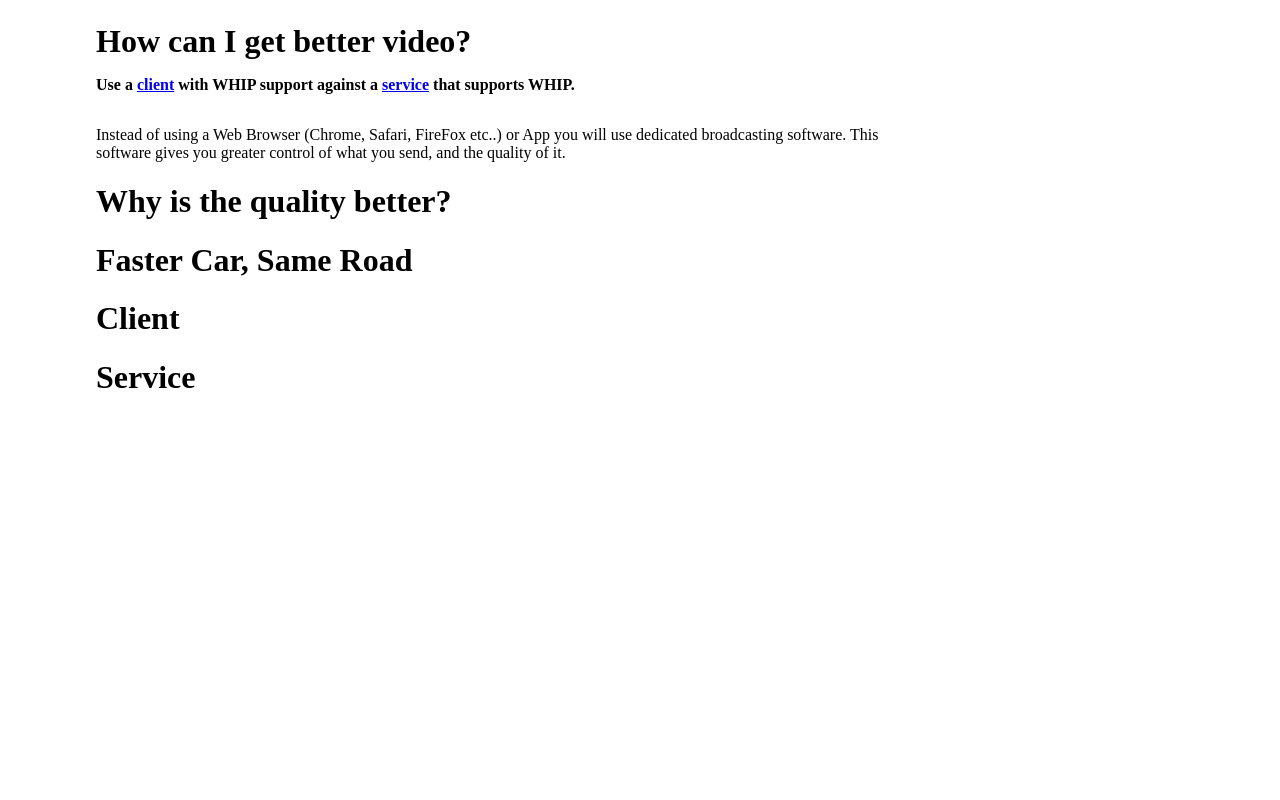
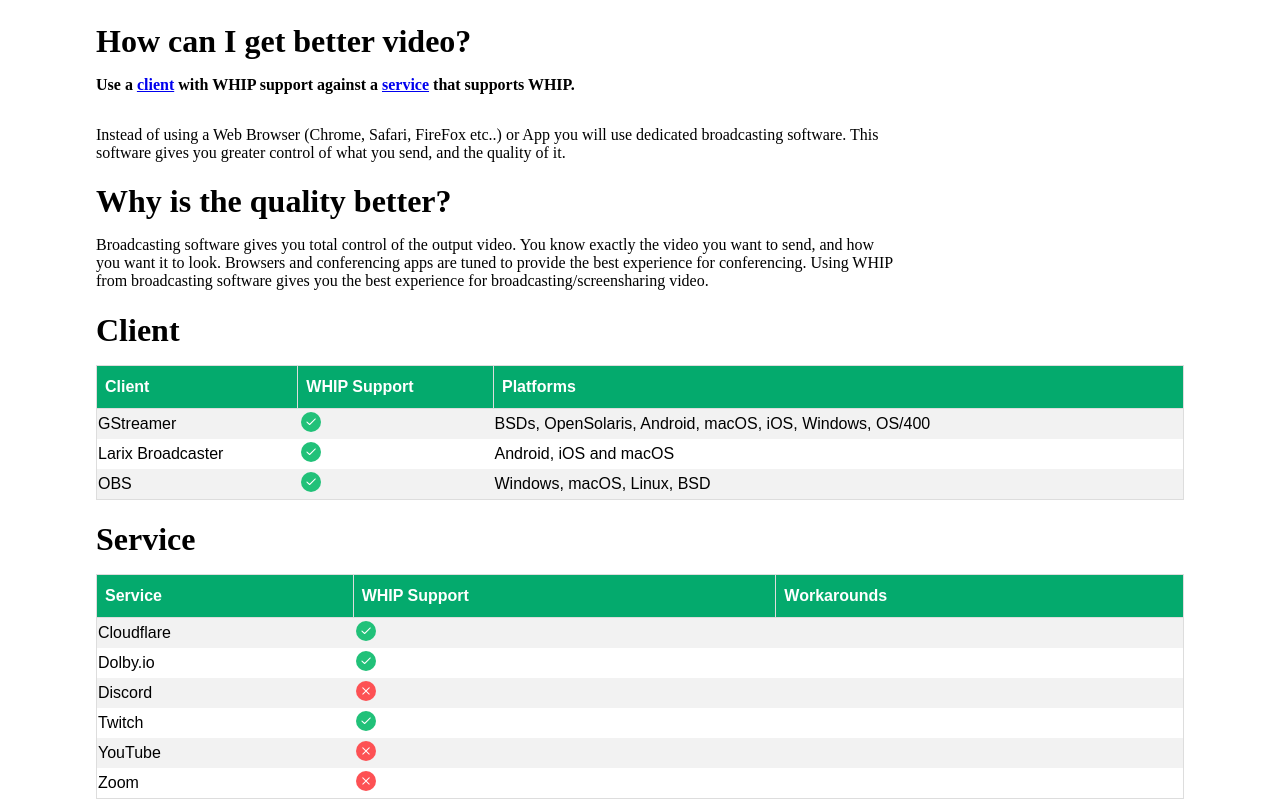
Before and after one commit to beautiful-screenshares/beautiful-screenshares, a plain HTML site: page index.html in a window 1280 px wide. Shown: the part 2000-2800 px from the top of the page. Before the commit the page ends 2416 px from the top, so only its background shows below. Drawn offline with Linux system fonts and the light colour scheme.

Commit message:
Start tables

```diff
--- a/index.html
+++ b/index.html
@@ -33,7 +33,39 @@
         p {
           width: 50em;
         }
+
+        table {
+          font-family: Arial, Helvetica, sans-serif;
+          border-collapse: collapse;
+          width: 100%;
+        }
+
+        table, table th {
+          border: 1px solid #ddd;
+          padding: 8px;
+        }
+
+        table tr:nth-child(even){background-color: #f2f2f2;}
+
+        table tr:hover {background-color: #ddd;}
+
+        table th {
+          padding-top: 12px;
+          padding-bottom: 12px;
+          text-align: left;
+          background-color: #04AA6D;
+          color: white;
+        }
     </style>
+    <script>
+      window.onload = function() {
+        document.querySelectorAll('.shuffle').forEach(el => {
+          for (let i = el.children.length; i >= 0; i--) {
+            el.appendChild(el.children[Math.random() * i | 0]);
+          }
+        })
+      }
+    </script>
   </head>
   <body>
     <h1> Video Quality Matters </h1>
@@ -46,12 +78,12 @@
 
     <div class="viewport-padding">
       <h1> Screenshare Quality Today </h1>
-      <video autoplay playsinline autoplay muted loop src="spreadsheet-getDisplayMedia.mp4"> </video>
+      <video autoplay playsinline autoplay muted loop src="video/spreadsheet-getDisplayMedia.mp4"> </video>
     </div>
 
     <div class="viewport-padding">
       <h1> Screenshare Quality Today </h1>
-      <video autoplay playsinline autoplay muted loop src="spreadsheet-OBS.mp4" > </video>
+      <video autoplay playsinline autoplay muted loop src="video/spreadsheet-OBS.mp4" > </video>
     </div>
 
 
@@ -63,8 +95,78 @@
     </p>
 
     <h1> Why is the quality better?</h1>
-    <h1> Faster Car, Same Road</h1>
+    <p>
+      Broadcasting software gives you total control of the output video. You know exactly the video you want to send, and how you want it to look.
+      Browsers and conferencing apps are tuned to provide the best experience for conferencing. Using WHIP from broadcasting software gives you the
+      best experience for broadcasting/screensharing video.
+    </p>
+
     <h1> Client </h1>
+    <div>
+      <table>
+        <tr>
+          <th> Client </th>
+          <th> WHIP Support </th>
+          <th> Platforms </th>
+        </tr>
+        <tr>
+          <td> GStreamer </td>
+          <td>  <image src="./icon/success.svg" /> </td>
+          <td> BSDs, OpenSolaris, Android, macOS, iOS, Windows, OS/400  </td>
+        </tr>
+        <tr>
+          <td> Larix Broadcaster </td>
+          <td>  <image src="./icon/success.svg" /> </td>
+          <td>  Android, iOS and macOS </td>
+        </tr>
+        <tr>
+          <td> OBS </td>
+          <td>  <image src="./icon/success.svg" /> </td>
+          <td>  Windows, macOS, Linux, BSD </td>
+        </tr>
+      </table>
+    </div>
+
     <h1> Service </h1>
+    <div>
+      <table>
+        <tr>
+          <th> Service </th>
+          <th> WHIP Support </th>
+          <th> Workarounds </th>
+        </tr>
+        <tr>
+          <td> Cloudflare </td>
+          <td>  <image src="./icon/success.svg" /> </td>
+          <td>  </td>
+        </tr>
+        <tr>
+          <td> Dolby.io </td>
+          <td>  <image src="./icon/success.svg" /> </td>
+          <td>  </td>
+        </tr>
+        <tr>
+          <td> Discord </td>
+          <td>  <image src="./icon/failure.svg" /> </td>
+          <td>  </td>
+        </tr>
+        <tr>
+          <td> Twitch </td>
+          <td>  <image src="./icon/success.svg" /> </td>
+          <td>  </td>
+        </tr>
+        <tr>
+          <td> YouTube </td>
+          <td>  <image src="./icon/failure.svg" /> </td>
+          <td>  </td>
+        </tr>
+        <tr>
+          <td> Zoom </td>
+          <td>  <image src="./icon/failure.svg" /> </td>
+          <td>  </td>
+        </tr>
+      </table>
+    </div>
+
   </body>
 </html>
```
Also changed, not shown: icon/failure.svg (added), icon/success.svg (added), 4 other files.
